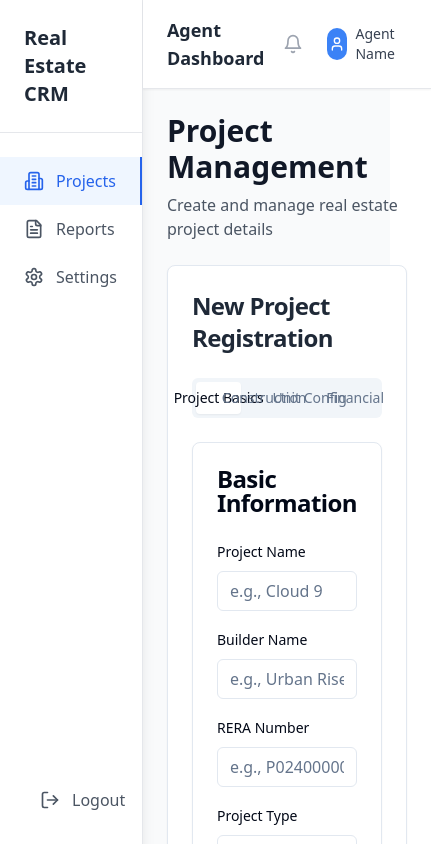
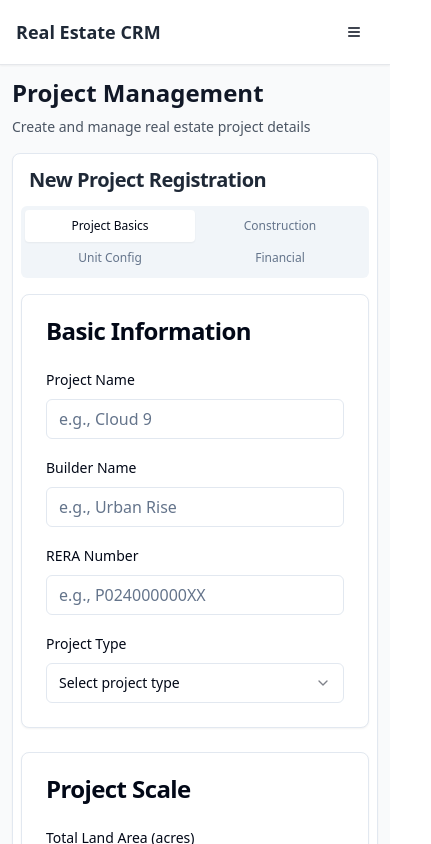
Before and after one commit to saicharancsc/realty-nexus-pilot, a React (Vite) app: page /dashboard in a window 390 px wide. Shown: the top 844 px of the page, 431 px wide, since content can reach past the window. Built offline with nearby package versions, Linux system fonts and the light colour scheme.

Commit message:
Mobile-friendly UI adjustments
- Adjusted layout and styling for improved mobile usability.
- Implemented responsive design principles.
- Fixed build errors in ProjectForm.

```diff
--- a/src/components/Header.tsx
+++ b/src/components/Header.tsx
@@ -4,21 +4,21 @@ import { Bell, User } from 'lucide-react';
 
 export const Header = () => {
   return (
-    <header className="bg-white shadow-sm border-b border-gray-200 px-6 py-4">
+    <header className="bg-white shadow-sm border-b border-gray-200 px-4 lg:px-6 py-3 lg:py-4">
       <div className="flex justify-between items-center">
         <div className="flex items-center">
-          <h1 className="text-lg font-semibold text-gray-800">Agent Dashboard</h1>
+          <h1 className="text-base lg:text-lg font-semibold text-gray-800">Agent Dashboard</h1>
         </div>
 
-        <div className="flex items-center space-x-4">
+        <div className="flex items-center space-x-2 lg:space-x-4">
           <button className="p-2 text-gray-400 hover:text-gray-600 transition-colors">
-            <Bell className="w-5 h-5" />
+            <Bell className="w-4 h-4 lg:w-5 lg:h-5" />
           </button>
           <div className="flex items-center space-x-2">
-            <div className="w-8 h-8 bg-blue-500 rounded-full flex items-center justify-center">
-              <User className="w-4 h-4 text-white" />
+            <div className="w-7 h-7 lg:w-8 lg:h-8 bg-blue-500 rounded-full flex items-center justify-center">
+              <User className="w-3 h-3 lg:w-4 lg:h-4 text-white" />
             </div>
-            <span className="text-sm font-medium text-gray-700">Agent Name</span>
+            <span className="text-xs lg:text-sm font-medium text-gray-700 hidden sm:block">Agent Name</span>
           </div>
         </div>
       </div>
--- a/src/components/ProjectForm.tsx
+++ b/src/components/ProjectForm.tsx
@@ -7,52 +7,67 @@ import { ConstructionSpecs } from '@/components/forms/ConstructionSpecs';
 import { UnitConfigurations } from '@/components/forms/UnitConfigurations';
 import { FinancialCompliance } from '@/components/forms/FinancialCompliance';
 
+interface FormData {
+  basics?: any;
+  construction?: any;
+  units?: any;
+  financial?: any;
+}
+
 export const ProjectForm = () => {
-  const [formData, setFormData] = useState({});
+  const [formData, setFormData] = useState<FormData>({});
 
   const updateFormData = (section: string, data: any) => {
     setFormData(prev => ({
       ...prev,
-      [section]: { ...prev[section], ...data }
+      [section]: { ...prev[section as keyof FormData], ...data }
     }));
   };
 
   return (
     <Card className="w-full">
-      <CardHeader>
-        <CardTitle className="text-2xl font-bold text-gray-800">New Project Registration</CardTitle>
+      <CardHeader className="px-4 py-3">
+        <CardTitle className="text-xl font-bold text-gray-800">New Project Registration</CardTitle>
       </CardHeader>
-      <CardContent>
+      <CardContent className="px-2 sm:px-4">
         <Tabs defaultValue="basics" className="w-full">
-          <TabsList className="grid w-full grid-cols-4">
-            <TabsTrigger value="basics">Project Basics</TabsTrigger>
-            <TabsTrigger value="construction">Construction</TabsTrigger>
-            <TabsTrigger value="units">Unit Config</TabsTrigger>
-            <TabsTrigger value="financial">Financial</TabsTrigger>
+          <TabsList className="grid w-full grid-cols-2 lg:grid-cols-4 h-auto p-1">
+            <TabsTrigger value="basics" className="text-xs sm:text-sm py-2">
+              Project Basics
+            </TabsTrigger>
+            <TabsTrigger value="construction" className="text-xs sm:text-sm py-2">
+              Construction
+            </TabsTrigger>
+            <TabsTrigger value="units" className="text-xs sm:text-sm py-2">
+              Unit Config
+            </TabsTrigger>
+            <TabsTrigger value="financial" className="text-xs sm:text-sm py-2">
+              Financial
+            </TabsTrigger>
           </TabsList>
 
-          <TabsContent value="basics" className="mt-6">
+          <TabsContent value="basics" className="mt-4">
             <ProjectBasics
               data={formData.basics || {}}
               onUpdate={(data) => updateFormData('basics', data)}
             />
           </TabsContent>
 
-          <TabsContent value="construction" className="mt-6">
+          <TabsContent value="construction" className="mt-4">
             <ConstructionSpecs
               data={formData.construction || {}}
               onUpdate={(data) => updateFormData('construction', data)}
             />
           </TabsContent>
 
-          <TabsContent value="units" className="mt-6">
+          <TabsContent value="units" className="mt-4">
             <UnitConfigurations
               data={formData.units || {}}
               onUpdate={(data) => updateFormData('units', data)}
             />
           </TabsContent>
 
-          <TabsContent value="financial" className="mt-6">
+          <TabsContent value="financial" className="mt-4">
             <FinancialCompliance
               data={formData.financial || {}}
               onUpdate={(data) => updateFormData('financial', data)}
--- a/src/components/Sidebar.tsx
+++ b/src/components/Sidebar.tsx
@@ -15,35 +15,35 @@ export const Sidebar: React.FC<SidebarProps> = ({ activeSection, onSectionChange
   ];
 
   return (
-    <div className="w-64 bg-white shadow-lg border-r border-gray-200">
-      <div className="p-6 border-b border-gray-200">
-        <h2 className="text-xl font-bold text-gray-800">Real Estate CRM</h2>
+    <div className="w-full h-full bg-white shadow-lg border-r border-gray-200 flex flex-col">
+      <div className="p-4 lg:p-6 border-b border-gray-200">
+        <h2 className="text-lg lg:text-xl font-bold text-gray-800">Real Estate CRM</h2>
       </div>
 
-      <nav className="mt-6">
+      <nav className="mt-4 lg:mt-6 flex-1">
         {menuItems.map((item) => {
           const Icon = item.icon;
           return (
             <button
               key={item.id}
               onClick={() => onSectionChange(item.id)}
-              className={`w-full flex items-center px-6 py-3 text-left transition-colors ${
+              className={`w-full flex items-center px-4 lg:px-6 py-4 lg:py-3 text-left transition-colors ${
                 activeSection === item.id
                   ? 'bg-blue-50 text-blue-600 border-r-2 border-blue-600'
                   : 'text-gray-600 hover:bg-gray-50'
               }`}
             >
               <Icon className="w-5 h-5 mr-3" />
-              {item.label}
+              <span className="text-sm lg:text-base">{item.label}</span>
             </button>
           );
         })}
       </nav>
 
-      <div className="absolute bottom-6 left-6 right-6">
-        <button className="w-full flex items-center px-4 py-2 text-gray-600 hover:bg-gray-50 rounded-lg transition-colors">
+      <div className="p-4 lg:p-6">
+        <button className="w-full flex items-center px-4 py-3 text-gray-600 hover:bg-gray-50 rounded-lg transition-colors">
           <LogOut className="w-5 h-5 mr-3" />
-          Logout
+          <span className="text-sm lg:text-base">Logout</span>
         </button>
       </div>
     </div>
--- a/src/pages/Dashboard.tsx
+++ b/src/pages/Dashboard.tsx
@@ -3,21 +3,49 @@ import React, { useState } from 'react';
 import { ProjectForm } from '@/components/ProjectForm';
 import { Sidebar } from '@/components/Sidebar';
 import { Header } from '@/components/Header';
+import { Menu } from 'lucide-react';
+import { Button } from '@/components/ui/button';
+import { Sheet, SheetContent, SheetTrigger } from '@/components/ui/sheet';
 
 const Dashboard = () => {
   const [activeSection, setActiveSection] = useState('projects');
 
   return (
-    <div className="min-h-screen bg-gray-50 flex">
-      <Sidebar activeSection={activeSection} onSectionChange={setActiveSection} />
-      <div className="flex-1 flex flex-col">
-        <Header />
-        <main className="flex-1 p-6">
+    <div className="min-h-screen bg-gray-50 flex flex-col lg:flex-row">
+      {/* Mobile Header with Menu */}
+      <div className="lg:hidden">
+        <div className="bg-white shadow-sm border-b border-gray-200 px-4 py-3 flex items-center justify-between">
+          <h1 className="text-lg font-semibold text-gray-800">Real Estate CRM</h1>
+          <Sheet>
+            <SheetTrigger asChild>
+              <Button variant="ghost" size="icon">
+                <Menu className="h-5 w-5" />
+              </Button>
+            </SheetTrigger>
+            <SheetContent side="left" className="p-0 w-64">
+              <Sidebar activeSection={activeSection} onSectionChange={setActiveSection} />
+            </SheetContent>
+          </Sheet>
+        </div>
+      </div>
+
+      {/* Desktop Sidebar */}
+      <div className="hidden lg:block">
+        <Sidebar activeSection={activeSection} onSectionChange={setActiveSection} />
+      </div>
+
+      {/* Main Content */}
+      <div className="flex-1 flex flex-col min-w-0">
+        <div className="hidden lg:block">
+          <Header />
+        </div>
+
+        <main className="flex-1 p-3 sm:p-4 lg:p-6 overflow-auto">
           {activeSection === 'projects' && (
-            <div className="max-w-7xl mx-auto">
-              <div className="mb-6">
-                <h1 className="text-3xl font-bold text-gray-900 mb-2">Project Management</h1>
-                <p className="text-gray-600">Create and manage real estate project details</p>
+            <div className="max-w-full">
+              <div className="mb-4 lg:mb-6">
+                <h1 className="text-2xl lg:text-3xl font-bold text-gray-900 mb-2">Project Management</h1>
+                <p className="text-gray-600 text-sm lg:text-base">Create and manage real estate project details</p>
               </div>
               <ProjectForm />
             </div>
```
Also changed, not shown: src/components/forms/FinancialCompliance.tsx (+18 -17 lines).
